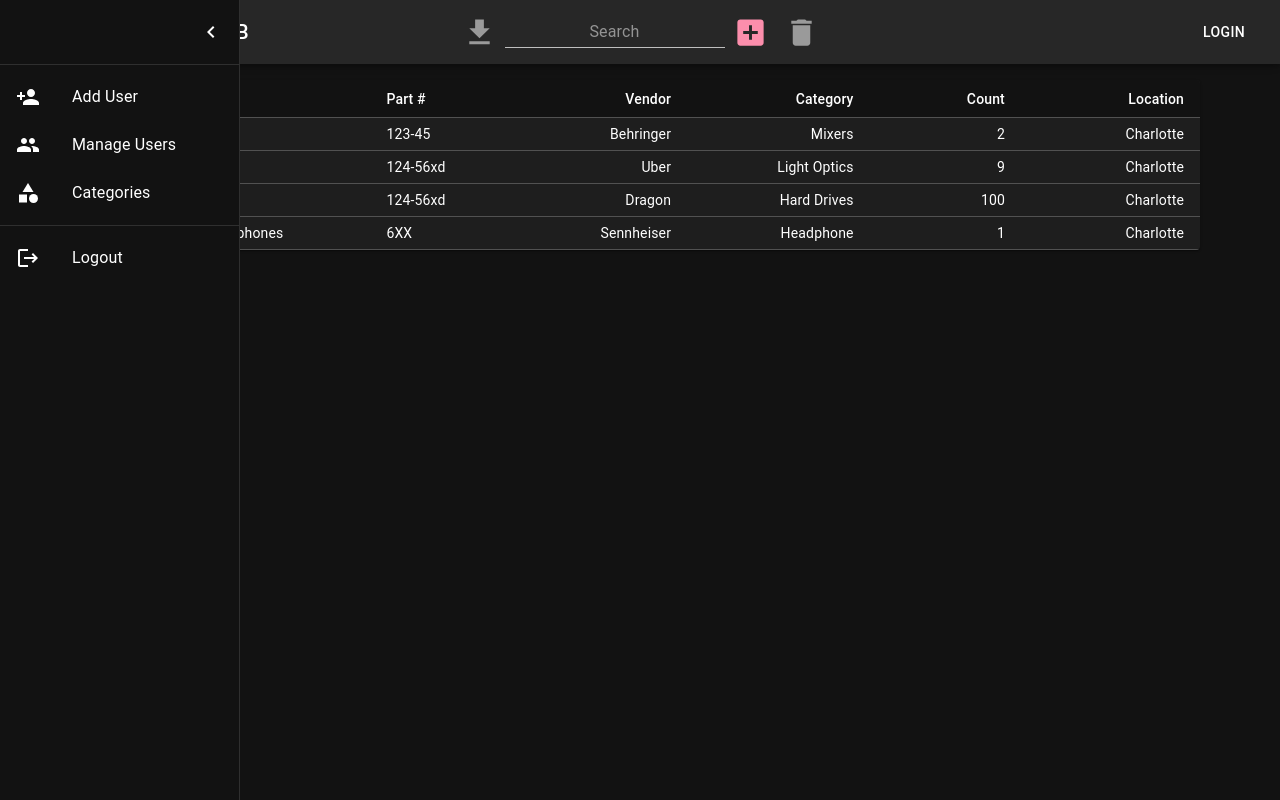
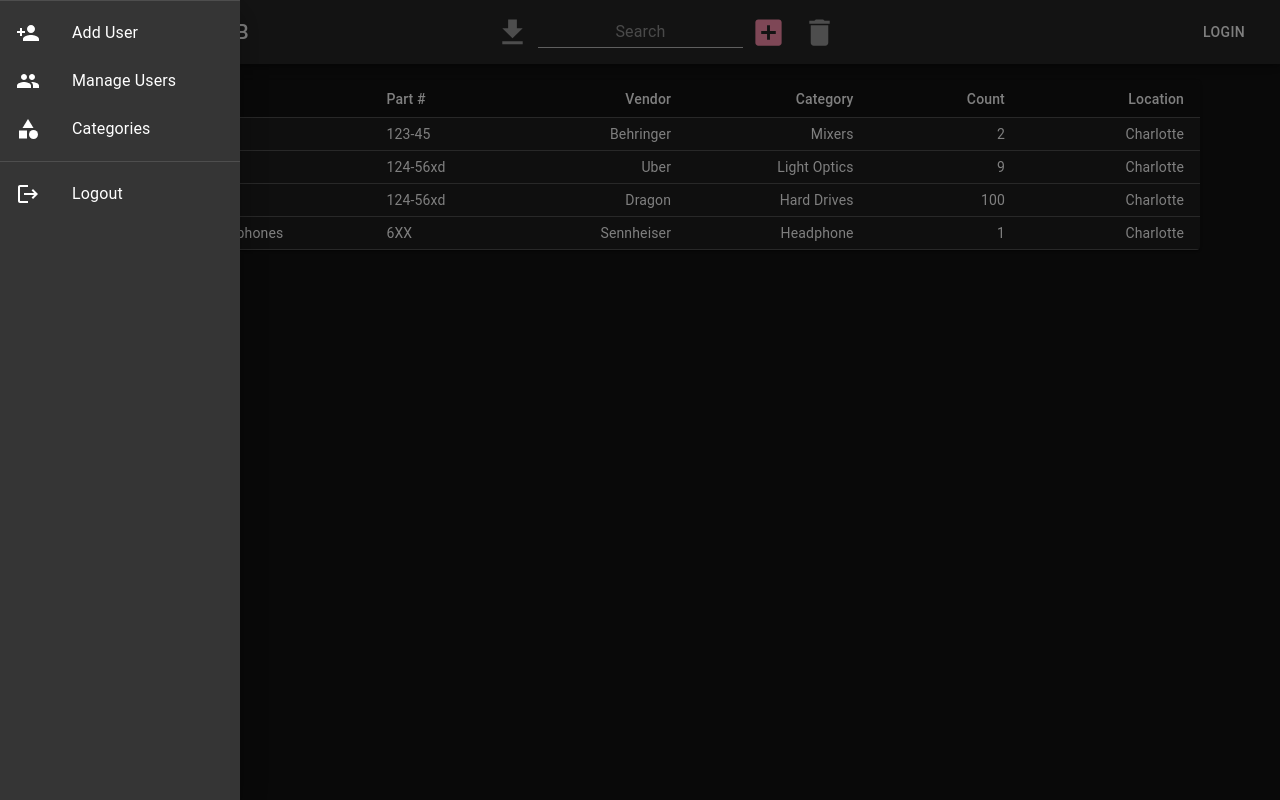
Before and after one commit to sudothei/asset-inventory, a React app in the folder web/: page / in a window 1280 px wide. Both pictures are taken after a click on the button 36 px from the left and 32 px from the top of the page. Built offline with nearby package versions, Linux system fonts and the light colour scheme.

Commit message:
more modals

```diff
--- /dev/null
+++ b/web/src/AssetAddModal.tsx
@@ -0,0 +1,43 @@
+import * as React from "react";
+import Box from "@mui/material/Box";
+import Typography from "@mui/material/Typography";
+import Modal from "@mui/material/Modal";
+
+interface AssetAddModalProps {
+  open: boolean;
+  handleClose: () => void;
+}
+
+export const AssetAddModal = (props: AssetAddModalProps) => {
+  const { open, handleClose } = props;
+
+  return (
+    <Modal
+      open={open}
+      aria-labelledby="modal-modal-title"
+      aria-describedby="modal-modal-description"
+      onBackdropClick={handleClose}
+    >
+      <Box
+        sx={{
+          position: "absolute" as "absolute",
+          top: "50%",
+          left: "50%",
+          transform: "translate(-50%, -50%)",
+          width: 400,
+          bgcolor: "background.paper",
+          border: "2px solid #000",
+          boxShadow: 24,
+          p: 4,
+        }}
+      >
+        <Typography id="modal-modal-title" variant="h6" component="h2">
+          Add Asset
+        </Typography>
+        <Typography id="modal-modal-description" sx={{ mt: 2 }}>
+          Duis mollis, est non commodo luctus, nisi erat porttitor ligula.
+        </Typography>
+      </Box>
+    </Modal>
+  );
+};
--- a/web/src/DashDrawer.tsx
+++ b/web/src/DashDrawer.tsx
@@ -1,6 +1,6 @@
 import * as React from "react";
+import { useState } from "react";
 
-import { styled } from "@mui/material/styles";
 import Drawer from "@mui/material/Drawer";
 import List from "@mui/material/List";
 import Divider from "@mui/material/Divider";
@@ -8,56 +8,48 @@ import ListItem from "@mui/material/ListItem";
 import ListItemButton from "@mui/material/ListItemButton";
 import ListItemIcon from "@mui/material/ListItemIcon";
 import ListItemText from "@mui/material/ListItemText";
-import IconButton from "@mui/material/IconButton";
 
 import PersonAddIcon from "@mui/icons-material/PersonAdd";
 import GroupIcon from "@mui/icons-material/Group";
 import CategoryIcon from "@mui/icons-material/Category";
 import LogoutIcon from "@mui/icons-material/Logout";
-import ChevronLeftIcon from "@mui/icons-material/ChevronLeft";
 
-const drawerWidth = 240;
+import { UserAddModal } from "./UserAddModal";
 
 interface DashDrawerProps {
   open: boolean;
   handleClick: () => void;
 }
 
-const DrawerHeader = styled("div")(({ theme }) => ({
-  display: "flex",
-  alignItems: "center",
-  padding: theme.spacing(0, 1),
-  // necessary for content to be below app bar
-  ...theme.mixins.toolbar,
-  justifyContent: "flex-end",
-}));
-
 export const DashDrawer = (props: DashDrawerProps) => {
   const { open, handleClick } = props;
+
+  // For the user add modal
+  const [userAddModalOpen, setUserAddModalOpen] = useState(false);
+  const toggleUserAddModal = () => {
+    setUserAddModalOpen((userAddModalOpen) => !userAddModalOpen);
+  };
 
   return (
     <Drawer
       sx={{
-        width: drawerWidth,
+        width: 240,
         flexShrink: 0,
         "& .MuiDrawer-paper": {
-          width: drawerWidth,
+          width: 240,
           boxSizing: "border-box",
         },
       }}
-      variant="persistent"
+      variant="temporary"
       anchor="left"
       open={open}
+      onClose={handleClick}
     >
-      <DrawerHeader>
-        <IconButton>
-          <ChevronLeftIcon onClick={handleClick} />
-        </IconButton>
-      </DrawerHeader>
+      <UserAddModal open={userAddModalOpen} handleClose={toggleUserAddModal} />
       <Divider />
       <List>
         <ListItem key={"Add User"} disablePadding>
-          <ListItemButton>
+          <ListItemButton onClick={toggleUserAddModal}>
             <ListItemIcon>
               <PersonAddIcon />
             </ListItemIcon>
--- a/web/src/DashNav.tsx
+++ b/web/src/DashNav.tsx
@@ -13,17 +13,30 @@ import MenuIcon from "@mui/icons-material/Menu";
 import DeleteIcon from "@mui/icons-material/Delete";
 import FileDownloadIcon from "@mui/icons-material/FileDownload";
 import AddBoxIcon from "@mui/icons-material/AddBox";
+import Icon from "@mui/material/Icon";
 
 import { DashDrawer } from "./DashDrawer";
+import { AssetAddModal } from "./AssetAddModal";
 
 export const DashNav = () => {
   const [drawerOpen, setDrawerOpen] = useState(false);
   const toggleDrawer = () => {
     setDrawerOpen((drawerOpen) => !drawerOpen);
   };
+
+  // For the new asset modal
+  const [assetAddModalOpen, setAssetAddModalOpen] = useState(false);
+  const toggleAssetAddModal = () => {
+    setAssetAddModalOpen((assetAddModalOpen) => !assetAddModalOpen);
+  };
+
   return (
     <AppBar position="fixed">
       <DashDrawer open={drawerOpen} handleClick={toggleDrawer} />
+      <AssetAddModal
+        open={assetAddModalOpen}
+        handleClose={toggleAssetAddModal}
+      />
       <Toolbar sx={{ flex: "1" }}>
         <Box
           sx={{
@@ -55,6 +68,10 @@ export const DashNav = () => {
             alignItems: "center",
           }}
         >
+          {/* Included for visual symmetry */}
+          <IconButton disabled={true}>
+            <Icon fontSize="large" />
+          </IconButton>
           <IconButton>
             <FileDownloadIcon fontSize="large" color="primary" />
           </IconButton>
@@ -63,7 +80,7 @@ export const DashNav = () => {
             sx={{ input: { textAlign: "center" } }}
             placeholder="Search"
           />
-          <IconButton>
+          <IconButton onClick={toggleAssetAddModal}>
             <AddBoxIcon fontSize="large" color="secondary" />
           </IconButton>
           <IconButton>
--- /dev/null
+++ b/web/src/UserAddModal.tsx
@@ -0,0 +1,43 @@
+import * as React from "react";
+import Box from "@mui/material/Box";
+import Typography from "@mui/material/Typography";
+import Modal from "@mui/material/Modal";
+
+interface UserAddModalProps {
+  open: boolean;
+  handleClose: () => void;
+}
+
+export const UserAddModal = (props: UserAddModalProps) => {
+  const { open, handleClose } = props;
+
+  return (
+    <Modal
+      open={open}
+      aria-labelledby="modal-modal-title"
+      aria-describedby="modal-modal-description"
+      onBackdropClick={handleClose}
+    >
+      <Box
+        sx={{
+          position: "absolute" as "absolute",
+          top: "50%",
+          left: "50%",
+          transform: "translate(-50%, -50%)",
+          width: 400,
+          bgcolor: "background.paper",
+          border: "2px solid #000",
+          boxShadow: 24,
+          p: 4,
+        }}
+      >
+        <Typography id="modal-modal-title" variant="h6" component="h2">
+          Add User
+        </Typography>
+        <Typography id="modal-modal-description" sx={{ mt: 2 }}>
+          Duis mollis, est non commodo luctus, nisi erat porttitor ligula.
+        </Typography>
+      </Box>
+    </Modal>
+  );
+};
```
